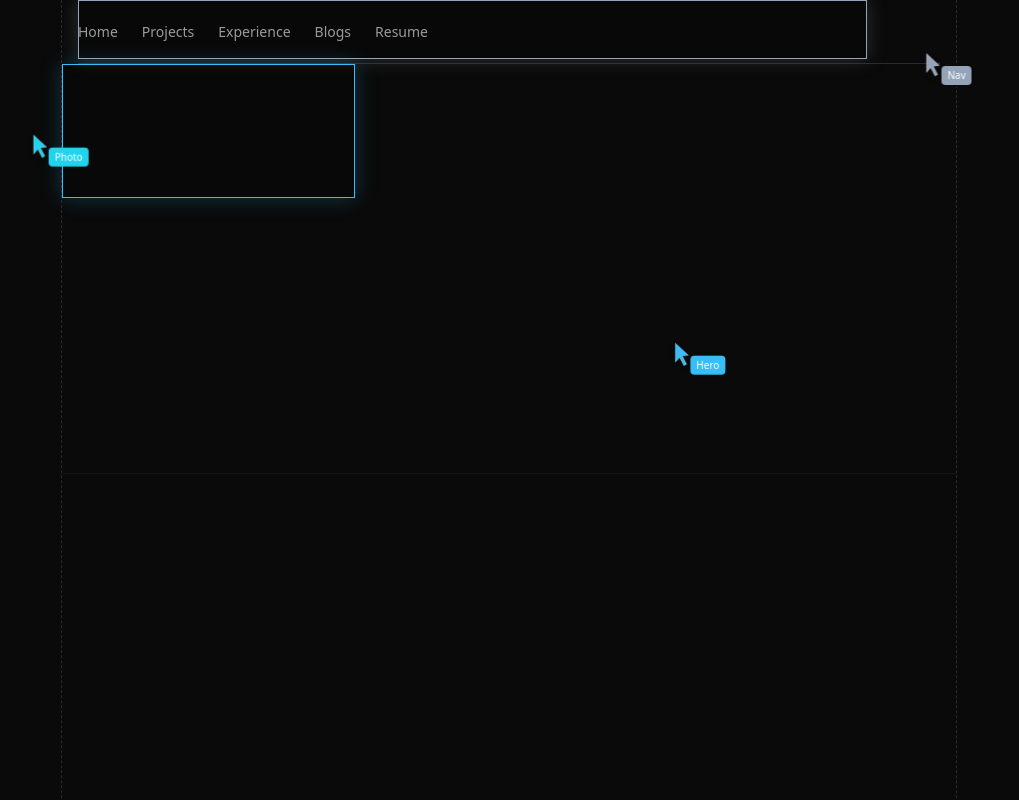
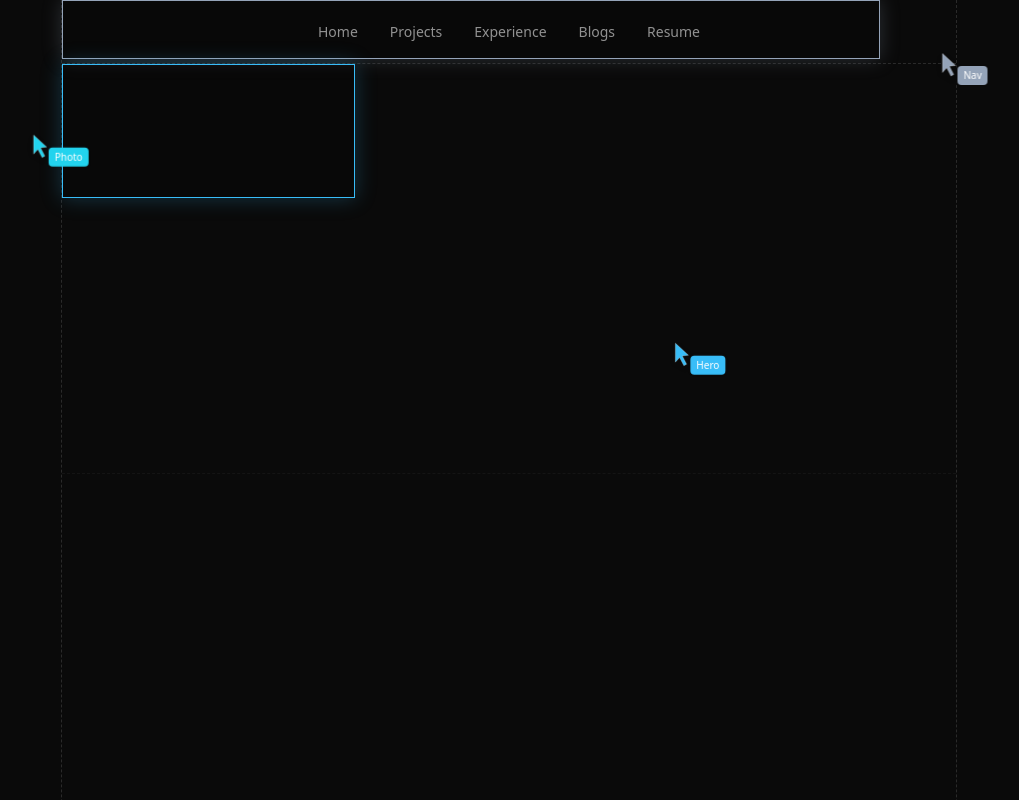
Before and after one commit to ChilivereRithvik/portfolio, a Next.js app: page / in a window 1280 px wide. Shown: the top 800 px of the page, without its empty margins (131-1150 px from the left). Built offline with nearby package versions, Linux system fonts and the light colour scheme.

Commit message:
feat: enhance navigation and layout styles; introduce SiteNav component for improved link management and update border styles across various components

```diff
--- a/src/app/blogs/page.tsx
+++ b/src/app/blogs/page.tsx
@@ -3,7 +3,7 @@ import { BlogCard, WritingsHeader } from "@/components/BlogCard";
 
 export default function BlogListingPage() {
   return (
-    <div className="-mx-4 border-b border-dashed border-border">
+    <div className="border-b border-dashed border-border">
       <WritingsHeader />
       <div className="grid grid-cols-1 md:grid-cols-2 [&>*]:border-b [&>*]:border-dashed [&>*]:border-border md:[&>*:nth-child(odd)]:border-r">
         {blogs.map((blog) => (
--- a/src/app/globals.css
+++ b/src/app/globals.css
@@ -75,6 +75,24 @@ body {
 .hero-surface {
   background-color: #0a0a0a;
   color: #ffffff;
+}
+
+.nav-link::after {
+  content: "";
+  position: absolute;
+  left: 0;
+  right: 0;
+  bottom: -2px;
+  height: 1px;
+  background-color: currentColor;
+  transform: scaleX(0);
+  transform-origin: center;
+  transition: transform 0.22s cubic-bezier(0.22, 1, 0.36, 1);
+}
+
+.nav-link:hover::after,
+.nav-link:focus-visible::after {
+  transform: scaleX(1);
 }
 
 @keyframes welcome-fade-up {
--- a/src/app/layout.tsx
+++ b/src/app/layout.tsx
@@ -1,8 +1,8 @@
 import type { Metadata } from "next";
-import Link from "next/link";
 import { Inter, Geist_Mono } from "next/font/google";
 import { AgentPointer } from "@/components/AgentPointer";
 import { Footer } from "@/components/Footer";
+import { SiteNav } from "@/components/SiteNav";
 import "./globals.css";
 
 const inter = Inter({
@@ -65,22 +65,12 @@ export default function RootLayout({
         className={`${inter.variable} ${geistMono.variable} min-h-screen bg-[#0a0a0a] text-white antialiased`}
       >
         <AgentPointer />
-        <div className="mx-auto max-w-4xl border-x border-dashed border-border px-4">
+        <div className="mx-auto max-w-4xl border-x border-dashed border-border">
           <header
             data-home-nav
-            className="relative z-50 flex h-16 items-center justify-between border-b border-border bg-[#0a0a0a]"
+            className="relative z-50 flex h-16 items-center justify-center border-b border-dashed border-border bg-[#0a0a0a]"
           >
-            <nav className="flex items-center space-x-6 text-sm">
-              {navItems.map((item) => (
-                <Link
-                  key={item.href}
-                  href={item.href}
-                  className="text-sm text-white/75 transition-colors hover:text-white"
-                >
-                  {item.label}
-                </Link>
-              ))}
-            </nav>
+            <SiteNav items={navItems} />
           </header>
           {children}
           <Footer />
--- a/src/components/Footer.tsx
+++ b/src/components/Footer.tsx
@@ -15,8 +15,8 @@ export function Footer() {
   };
 
   return (
-    <footer className="border-t border-border py-8 mt-16">
-      <div className="text-center space-y-4">
+    <footer className="border-t border-dashed border-border py-8 mt-16">
+      <div className="space-y-4 px-4 text-center">
         <div>
           <p className="text-sm text-muted-foreground">
             {personalInfo.name}
--- a/src/components/Hero.tsx
+++ b/src/components/Hero.tsx
@@ -161,7 +161,7 @@ export function Hero({
     <section
       ref={sectionRef}
       className={cn(
-        "hero-surface -mx-4 border-b border-border home-build-animated",
+        "hero-surface border-b border-dashed border-border home-build-animated",
         building && shellOpacity < 0.02 && "border-b-transparent"
       )}
       style={{ opacity: shellOpacity }}
@@ -242,7 +242,7 @@ export function Hero({
       <div
         ref={linksRef}
         className={cn(
-          "grid min-h-[4.25rem] grid-cols-2 divide-x divide-y divide-border border-t border-border bg-[#0a0a0a] md:min-h-[4.5rem] md:grid-cols-4 md:divide-y-0 home-build-animated",
+          "grid min-h-[4.25rem] grid-cols-2 divide-x divide-y divide-dashed divide-border border-t border-dashed border-border bg-[#0a0a0a] md:min-h-[4.5rem] md:grid-cols-4 md:divide-y-0 home-build-animated",
           !linksInteractive && "pointer-events-none border-t-border",
           building && !linksInteractive && "opacity-0"
         )}
--- /dev/null
+++ b/src/components/SiteNav.tsx
@@ -0,0 +1,32 @@
+"use client";
+
+import Link from "next/link";
+import { cn } from "@/lib/utils";
+
+export type SiteNavItem = {
+  label: string;
+  href: string;
+};
+
+type SiteNavProps = {
+  items: SiteNavItem[];
+  className?: string;
+};
+
+export function SiteNav({ items, className }: SiteNavProps) {
+  return (
+    <nav
+      className={cn("flex flex-wrap items-center justify-center gap-x-8 gap-y-2", className)}
+    >
+      {items.map((item) => (
+        <Link
+          key={item.href}
+          href={item.href}
+          className="nav-link relative text-sm text-white/70 transition-colors hover:text-white"
+        >
+          {item.label}
+        </Link>
+      ))}
+    </nav>
+  );
+}
--- a/src/components/TechStack.tsx
+++ b/src/components/TechStack.tsx
@@ -45,13 +45,13 @@ export function TechStack({
       ref={sectionRef}
       aria-hidden={building && !sectionVisible ? true : undefined}
       className={cn(
-        "border-t border-border py-12 ease-out home-build-animated",
+        "border-t border-dashed border-border py-12 ease-out home-build-animated",
         build.phase !== "building" && "transition-opacity duration-500",
         building && !sectionVisible && "pointer-events-none"
       )}
       style={{ opacity: sectionOpacity }}
     >
-      <div className="space-y-6">
+      <div className="space-y-6 px-4 md:px-6">
         <div>
           <h2
             ref={headingRef}
--- a/src/components/home/HomeExperience.tsx
+++ b/src/components/home/HomeExperience.tsx
@@ -45,13 +45,12 @@ export function HomeExperience({
       id="experience"
       aria-hidden={building && !visible ? true : undefined}
       className={cn(
-        "py-12 home-build-animated",
-        build.phase === "complete" && "border-t border-border",
-        building && !visible && "pointer-events-none"
+        "border-t border-dashed border-border py-12 home-build-animated",
+        building && !visible && "pointer-events-none border-transparent",
       )}
       style={{ opacity: sectionOpacity }}
     >
-      <div className="space-y-8">
+      <div className="space-y-8 px-4 md:px-6">
         <div>
           <h2 className="min-h-[1.75rem] text-xl font-semibold text-foreground">
             {headingText}
--- a/src/components/home/HomeWritings.tsx
+++ b/src/components/home/HomeWritings.tsx
@@ -40,15 +40,16 @@ export function HomeWritings({
       ref={sectionRef}
       aria-hidden={building && !visible ? true : undefined}
       className={cn(
-        "-mx-4 home-build-animated",
-        writingsBordersSettled && "border-t border-dashed border-border",
-        building && !visible && "pointer-events-none"
+        "home-build-animated",
+        "border-t border-dashed border-border",
+        building && !visible && "pointer-events-none border-transparent",
+        !writingsBordersSettled && building && "border-transparent"
       )}
       style={{ opacity: sectionOpacity }}
     >
       <div
         className={cn(
-          "flex items-center justify-between px-6 py-8",
+          "flex items-center justify-between px-4 py-8 md:px-6",
           writingsBordersSettled && "border-b border-dashed border-border"
         )}
       >
```
